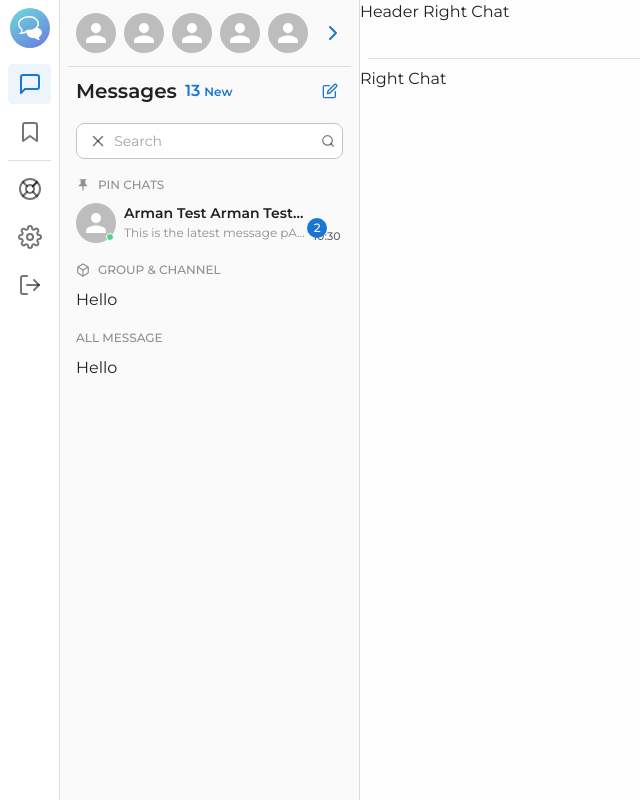
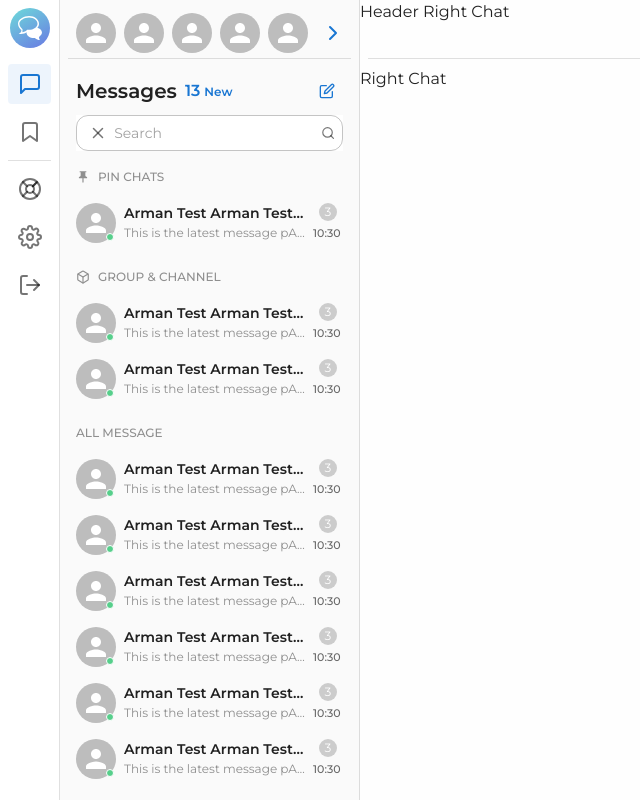
Before and after one commit to DawnGate/chat-app, a Next.js app: page /chat in a window 1280 px wide. Shown: the whole page, without its empty margins (0-640 px from the left). Built offline with nearby package versions, Linux system fonts and the light colour scheme.

Commit message:
[dev] add design left bar

```diff
--- a/src/app/chat/page.tsx
+++ b/src/app/chat/page.tsx
@@ -12,12 +12,13 @@ function ChatPage() {
     <Stack direction="row" height="100%">
       <Box
         className="LeftChat"
+        flexDirection="column"
         sx={{
           width: 300,
           background: '#FAFAFA',
           display: {
             xs: 'none',
-            md: 'block',
+            md: 'flex',
           },
           borderRight: 1,
           borderColor: dividerColor,
--- a/src/components/LeftChat/AllMessages.tsx
+++ b/src/components/LeftChat/AllMessages.tsx
@@ -1,7 +1,17 @@
 import ContentBox from './ContentBox';
+import UserItem from './UserItem';
 
 function AllMessages() {
-  return <ContentBox title="all message">Hello</ContentBox>;
+  return (
+    <ContentBox title="all message">
+      <UserItem />
+      <UserItem />
+      <UserItem />
+      <UserItem />
+      <UserItem />
+      <UserItem />
+    </ContentBox>
+  );
 }
 
 export default AllMessages;
--- a/src/components/LeftChat/ContentBox.tsx
+++ b/src/components/LeftChat/ContentBox.tsx
@@ -15,7 +15,7 @@ function ContentBox({
 }) {
   return (
     <Box>
-      <Box display="flex" gap={1} alignItems="center">
+      <Box display="flex" gap={1} alignItems="center" mx={2}>
         {icon}
         <Typography
           variant="caption"
--- a/src/components/LeftChat/GroupAndChannel.tsx
+++ b/src/components/LeftChat/GroupAndChannel.tsx
@@ -2,6 +2,7 @@ import { textColor } from '@/config/colors';
 import { Box } from 'react-feather';
 
 import ContentBox from './ContentBox';
+import UserItem from './UserItem';
 
 function GroupAndChannel() {
   return (
@@ -9,7 +10,8 @@ function GroupAndChannel() {
       title="group & channel"
       icon={<Box color={textColor.lighter} size={14} />}
     >
-      Hello
+      <UserItem />
+      <UserItem />
     </ContentBox>
   );
 }
--- a/src/components/LeftChat/TextField.tsx
+++ b/src/components/LeftChat/TextField.tsx
@@ -15,9 +15,9 @@ function SearchTextField() {
       fullWidth
       sx={{
         background: 'white',
-        caretColor: primaryColor,
+        caretColor: primaryColor.main,
         '& fieldset': {
-          borderRadius: 2,
+          borderRadius: 3,
         },
         '& input': {
           paddingY: 1,
--- a/src/components/LeftChat/UserItem.tsx
+++ b/src/components/LeftChat/UserItem.tsx
@@ -1,10 +1,14 @@
+'use client';
+
 import Avatar from '@mui/material/Avatar';
 import Badge from '@mui/material/Badge';
 import Stack from '@mui/material/Stack';
+import Box from '@mui/material/Box';
+import Typography from '@mui/material/Typography';
+import { alpha } from '@mui/material/styles';
 
-import { badgeColor, textColor } from '@/config/colors';
-import Box from '@mui/material/Box';
-import { Typography } from '@mui/material';
+import { badgeColor, primaryColor, textColor } from '@/config/colors';
+
 import {
   captionTypo,
   inputTypo,
@@ -18,22 +22,36 @@ enum STATUS {
   READ,
 }
 
+function BadgeBox({ count, color = 'red' }: { count: number; color?: string }) {
+  return (
+    <Box
+      sx={{
+        background: color,
+        borderRadius: 999,
+        textAlign: 'center',
+        minWidth: 18,
+      }}
+    >
+      <Typography
+        sx={{
+          fontSize: captionTypo.medium,
+          color: 'white',
+        }}
+      >
+        {count}
+      </Typography>
+    </Box>
+  );
+}
+
 function StatusIcon({ status }: { status: STATUS }) {
   let content = null;
   switch (status) {
     case STATUS.MENTION:
-      content = (
-        <Badge
-          badgeContent={2}
-          color="primary"
-          anchorOrigin={{
-            vertical: 'bottom',
-            horizontal: 'right',
-          }}
-        >
-          <Box>&nbsp;</Box>
-        </Badge>
-      );
+      content = <BadgeBox count={2} />;
+      break;
+    case STATUS.NEW_MESSAGE:
+      content = <BadgeBox count={3} color={textColor.light} />;
       break;
     default:
       break;
@@ -43,7 +61,23 @@ function StatusIcon({ status }: { status: STATUS }) {
 
 function UserItem() {
   return (
-    <Stack direction="row" spacing={1}>
+    <Box
+      sx={{
+        ':hover': {
+          background: alpha(primaryColor.main, 0.08),
+          '&:before': {
+            content: '""',
+            width: '3px',
+            height: '100%',
+            background: primaryColor.dark,
+            position: 'absolute',
+          },
+        },
+        cursor: 'pointer',
+        position: 'relative',
+      }}
+    >
+      <Stack direction="row" spacing={1} py={1} px={2}>
         <Box>
           <Badge
             overlap="circular"
@@ -80,8 +114,8 @@ function UserItem() {
           </Typography>
         </Box>
         <Box width={30}>
-        <Box>
-          <StatusIcon status={STATUS.MENTION} />
+          <Box display="flex" justifyContent="center" mb={0.5}>
+            <StatusIcon status={STATUS.NEW_MESSAGE} />
           </Box>
           <Typography
             sx={{
@@ -94,6 +128,7 @@ function UserItem() {
           </Typography>
         </Box>
       </Stack>
+    </Box>
   );
 }
 
--- a/src/components/LeftChat/index.tsx
+++ b/src/components/LeftChat/index.tsx
@@ -2,7 +2,6 @@ import IconButton from '@mui/material/IconButton';
 import Stack from '@mui/material/Stack';
 import Typography from '@mui/material/Typography';
 import Box from '@mui/material/Box';
-import Grid from '@mui/material/Grid';
 
 // icons
 import { Edit } from 'react-feather';
@@ -15,44 +14,43 @@ import AllMessages from './AllMessages';
 
 function LeftChat() {
   return (
-    <Box my={1} mx={2}>
-      <Grid container spacing={2}>
-        <Grid item xs={12}>
-          <Stack direction="row" justifyContent="space-between">
+    <Box
+      display="flex"
+      flexDirection="column"
+      flex={1}
+      gap={1}
+      overflow="hidden"
+    >
+      <Box mx={2} my={1}>
+        <Stack direction="row" justifyContent="space-between" mb={1}>
           <Stack direction="row" alignItems="center">
             <Typography variant="h6" fontWeight={600}>
               Messages
             </Typography>
-              <Typography
-                variant="body1"
-                color="primary"
-                fontWeight={600}
-                ml={1}
-              >
+            <Typography variant="body1" color="primary" fontWeight={600} ml={1}>
               13
               <Typography variant="caption" fontWeight={600} ml={0.5}>
                 New
               </Typography>
             </Typography>
           </Stack>
-            <IconButton size="small" color="primary" sx={{}}>
+          <IconButton size="medium" color="primary" sx={{}}>
             <Edit size={16} />
           </IconButton>
         </Stack>
-        </Grid>
-        <Grid item xs={12}>
         <SearchTextField />
-        </Grid>
-        <Grid item xs={12}>
+      </Box>
+      <Box
+        gap={2}
+        flex={1}
+        display="flex"
+        flexDirection="column"
+        overflow="auto"
+      >
         <PinChats />
-        </Grid>
-        <Grid item xs={12}>
         <GroupAndChannel />
-        </Grid>
-        <Grid item xs={12}>
         <AllMessages />
-        </Grid>
-      </Grid>
+      </Box>
     </Box>
   );
 }
--- a/src/config/colors.ts
+++ b/src/config/colors.ts
@@ -1,11 +1,16 @@
 export const dividerColor = 'rgba(0,0,0, 0.12)';
 
-export const primaryColor = '#94cce0';
+export const primaryColor = {
+  main: '#94cce0',
+  dark: '#2a97c6',
+  hover: '#e9f2f6',
+};
 
 export const textColor = {
   normal: '#3d3d3d',
   medium: '#666666',
   lighter: '#8f8f8f',
+  light: '#ccc',
 };
 
 export const badgeColor = '#56cf8b';
```
Lines whose indentation alone changed are shown as unchanged.
